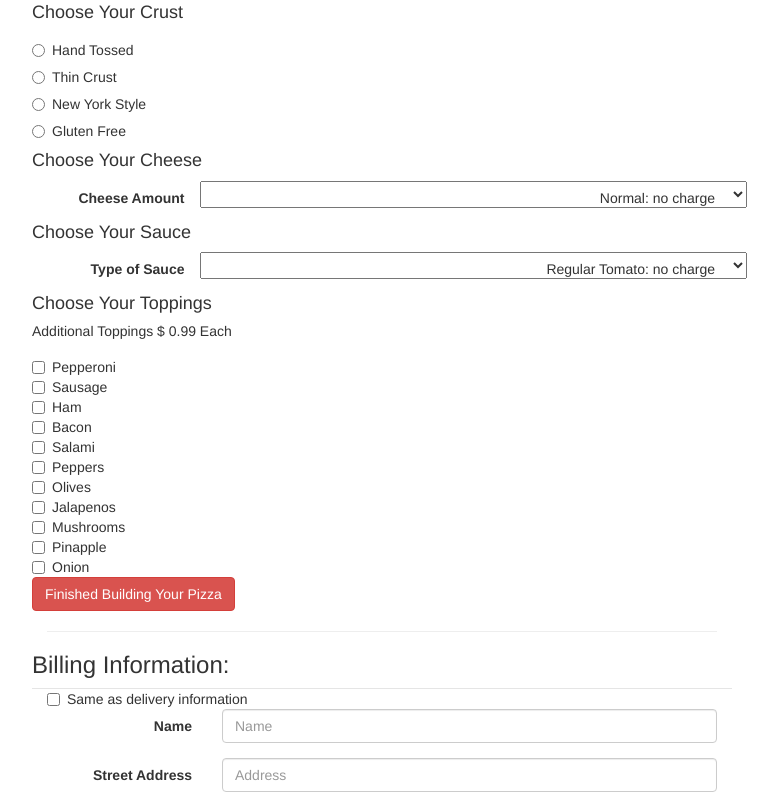
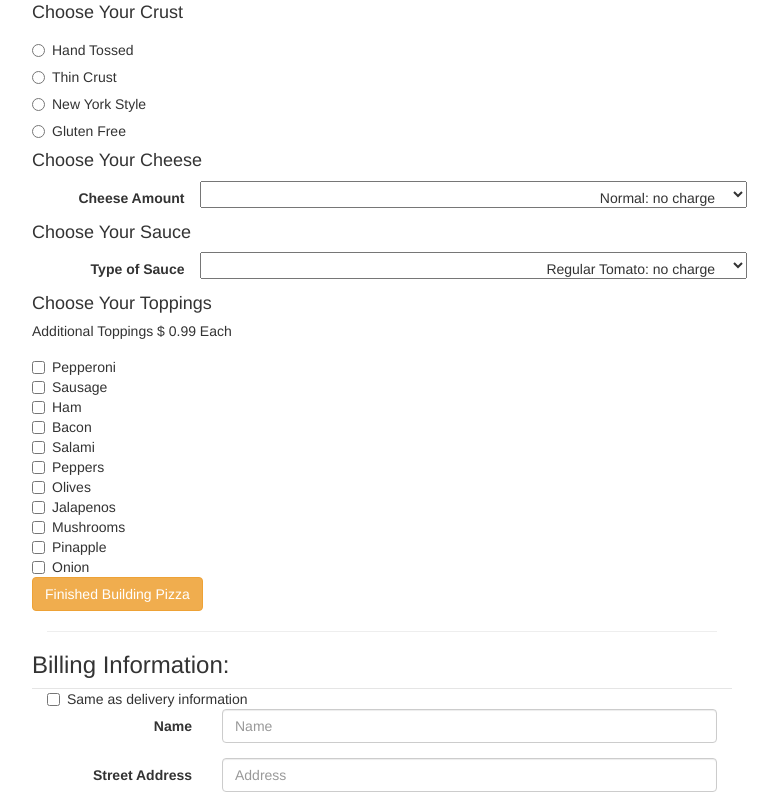
Before and after one commit to SJBaldiniBrinigar/Assignment_06, a plain HTML site: page Assign6/index.html in a window 1280 px wide. Shown: the part 1074-1878 px from the top of the page, without its empty margins (258-1036 px from the left). Drawn offline with Linux system fonts and the light colour scheme.

Commit message:
Assignment_06 commit

```diff
--- a/Assign6/index.html
+++ b/Assign6/index.html
@@ -131,8 +131,8 @@
 
             <h4>Choose Your Cheese</h4>
             <div class="form-group" id="cheese">
-                <label for="chooseCheese" class="col-sm-3 control-label" id="chooseCheese" onchange="calculate_price">Cheese Amount</label>
-                <select class="col-sm-9 control-label" id="chooseCheese">
+                <label for="chooseCheese" class="col-sm-3 control-label" >Cheese Amount</label>
+                <select class="col-sm-9 control-label" id="chooseCheese" onchange="calculate_price()">
                     <option id="regCheese" value="normal">Normal: no charge</option>
                     <option id="ltCheese" value="light">Light: no charge</option>
                     <option id="xCheese" value="extra">Extra: + $2.99</option>
@@ -142,8 +142,8 @@
 
             <h4>Choose Your Sauce</h4>
             <div class="form-group" id="sauce">
-                <label for="chooseSauce" class="col-sm-3 control-label" id="chooseSauce" onchange="calculate_price">Type of Sauce</label>
-                <select class="col-sm-9 control-label" id="chooseCheese">
+                <label for="chooseSauce" class="col-sm-3 control-label">Type of Sauce</label>
+                <select class="col-sm-9 control-label" id="chooseSauce" onchange="calculate_price()">
                     <option id="regTom" value="tomato">Regular Tomato: no charge</option>
                     <option id="hrtTom" value="hearty">Hearty Tomato: + $.99</option>
                     <option id="bbqSauce" value="bbq">BBQ Sauce: + $1.99</option>
@@ -156,41 +156,41 @@
             <div class="checkbox" id="topping">
 
                 <label>
-                    <input type="checkbox" id="pepperoni" value="pepperoni" onclick="calculate_price">Pepperoni</label>
+                    <input type="checkbox" id="pepperoni" value="pepperoni" onclick="calculate_price()">Pepperoni</label>
                 <br>
                 <label>
-                    <input type="checkbox" id="sausage" value="sausage" onclick="calculate_price">Sausage</label>
+                    <input type="checkbox" id="sausage" value="sausage" onclick="calculate_price()">Sausage</label>
                 <br>
                 <label>
-                    <input type="checkbox" id="ham" value="ham" onclick="calculate_price">Ham</label>
+                    <input type="checkbox" id="ham" value="ham" onclick="calculate_price()">Ham</label>
                 <br>
                 <label>
-                    <input type="checkbox" id="bacon" value="bacon" onclick="calculate_price">Bacon</label>
+                    <input type="checkbox" id="bacon" value="bacon" onclick="calculate_price()">Bacon</label>
                 <br>
                 <label>
-                    <input type="checkbox" id="salami" value="salami" onclick="calculate_price">Salami</label>
+                    <input type="checkbox" id="salami" value="salami" onclick="calculate_price()">Salami</label>
                 <br>
                 <label>
-                    <input type="checkbox" id="peppers" value="peppers" onclick="calculate_price">Peppers</label>
+                    <input type="checkbox" id="peppers" value="peppers" onclick="calculate_price()">Peppers</label>
                 <br>
                 <label>
-                    <input type="checkbox" id="olives" value="olives" onclick="calculate_price">Olives</label>
+                    <input type="checkbox" id="olives" value="olives" onclick="calculate_price()">Olives</label>
                 <br>
                 <label>
-                    <input type="checkbox" id="jalep" value="jalapenos" onclick="calculate_price">Jalapenos</label>
+                    <input type="checkbox" id="jalep" value="jalapenos" onclick="calculate_price()">Jalapenos</label>
                 <br>
                 <label>
-                    <input type="checkbox" id="mush" value="mushrooms" onclick="calculate_price">Mushrooms</label>
+                    <input type="checkbox" id="mush" value="mushrooms" onclick="calculate_price()">Mushrooms</label>
                 <br>
                 <label>
-                    <input type="checkbox" id="pine" value="pinapple" onclick="calculate_price">Pinapple</label>
+                    <input type="checkbox" id="pine" value="pinapple" onclick="calculate_price()">Pinapple</label>
                 <br>
                 <label>
-                    <input type="checkbox" id="onion" value="onion" onclick="calculate_price">Onion</label>
+                    <input type="checkbox" id="onion" value="onion" onclick="calculate_price()">Onion</label>
                 <br>
             </div>
-            <!-- Button to confirm ordering -->
-            <button class="btn btn-danger" type="submit" onclick="calculate_price()">Finished Building Your Pizza</button>
+            <!-- Button to confirm selections -->
+            <div type=button class="btn btn-warning" id="goodOrder" onclick="calculate_price(), message()">Finished Building Pizza</div>
             <!--End of order form-->
         </form>
 <div class="col-md-12">
--- a/Assign6/js/script.js
+++ b/Assign6/js/script.js
@@ -134,23 +134,28 @@ function valem() {
 
 }
 
- //Progammatically add drop-down to hand tossed crust option to choose size after choosing crust type. How do I add "show" to this when the radio button for hand tossed crust is selected?
+ //Progammatically add drop-down to hand tossed crust option to choose size after choosing crust type.
 
-//function hcrust() {
-//    'use strict';
-//    //var hcrad = document.getElementById('handTossed').checked;
-//    var handcr = document.getElementById('handcr');
-//    var hcarray = ["Small = $9.99", "Medium = $12.99", "Large = $14.99"]
-//    var hcSelectList = document.createElement('hcSelect');
-//    handcr.appendChild(hcSelectList);
-//    for (var i = 0; i < hcarray.length, i++) {
-//    var hcoption = document.createElement("hcoption");
-//    hcoption.value = hcarray[i];
-//    hcoption.text = hcarray[i];
-//    hcSelectList.appendChild(hcoption);
-//    }
+//var sizeSpec = {
+//    handTossed: [
+//        {v: 'small', p: 9.99},
+//        {v: 'medium', p: 12.99},
+//        {v: 'large', p: 14.99}
+//    ],
+//    thinCrust: [
+//        {v: 'medium', p: 11.99},
+//        {v: 'large', p: 13.99}
+//    ],
+//    newYork: [
+//        {v: 'large', p: 16.99},
+//        {v: 'extra large', p: 19.99}
+//    ],
+//    glutenFree: [
+//        {v: 'small', p: 10.99}
+//    ]
 //}
-//
+
+
 
 function calculate_price() {
     'use strict';
@@ -159,66 +164,77 @@ function calculate_price() {
     var sauce_obj = document.getElementById('chooseSauce');
     var selection = obj.options[obj.selectedIndex].value;
     var sauce_selection = sauce_obj.options[sauce_obj.selectedIndex].value; // Make new sauce selection variable
+    //window.alert("Selection is " + selection);
+    //window.alert("Sauce_Selection is " + sauce_selection);
+
 
 // Calculate cost of cheese
+
+    if (selection === 'extra') {
+        price += 2.99;
+    }
     if (selection === 'double') {
-        price = price + 2.99;
-    }
-    if (selection === 'extra') {
-        price = price + 3.99;
+        price += 3.99;
     }
 // Calculate cost of sauce if the selection == sauce, increase price accordingly
 
 
     if (sauce_selection === 'hearty') {
-        price = price + 0.99;
+        price += 0.99;
     }
     if (sauce_selection === 'bbq') {
-        price = price + 1.99;
+        price += 1.99;
     }
 
 // Calculate cost of toppings
 
     if (document.getElementById('pepperoni').checked === true) {
-        price = price + 0.99;
+        price += 0.99;
     }
     if (document.getElementById('sausage').checked === true) {
-        price = price + 0.99;
+        price += 0.99;
     }
     if (document.getElementById('ham').checked === true) {
-        price = price + 0.99;
+        price += 0.99;
     }
     if (document.getElementById('bacon').checked === true) {
-        price = price + 0.99;
+        price += 0.99;
     }
     if (document.getElementById('salami').checked === true) {
-        price = price + 0.99;
+        price += 0.99;
     }
     if (document.getElementById('peppers').checked === true) {
-        price = price + 0.99;
+        price += 0.99;
     }
     if (document.getElementById('olives').checked === true) {
-        price = price + 0.99;
+        price += 0.99;
     }
-    if (document.getElementById('jalap').checked === true) {
-        price = price + 0.99;
+    if (document.getElementById('jalep').checked === true) {
+        price += 0.99;
     }
     if (document.getElementById('mush').checked === true) {
-        price = price + 0.99;
+        price += 0.99;
     }
     if (document.getElementById('pine').checked === true) {
-        price = price + 0.99;
+        price += 0.99;
     }
     if (document.getElementById('onion').checked === true) {
-        price = price + 0.99;
+        price += 0.99;
     }
     if (price === 0) {
         document.getElementById('txtPrice').value = "$ 0.00";
     } else {
-        document.getElementById('txtPrice').value = "$" + price;
+        document.getElementById('txtPrice').value = "$" + Math.round(price * 100) / 100;
+//        window.alert("Selection is " + selection);
+//        window.alert("Sauce_Selection is " + sauce_selection);
+//        window.alert("Price is " + price);
     }
 }
 
+function message() {
+    'use strict';
+    window.confirm("Are you sure you are ready to place your order?");
+}
 
 
 //Copy delivery form info into billing form when "same as delivery" is checked.
```
